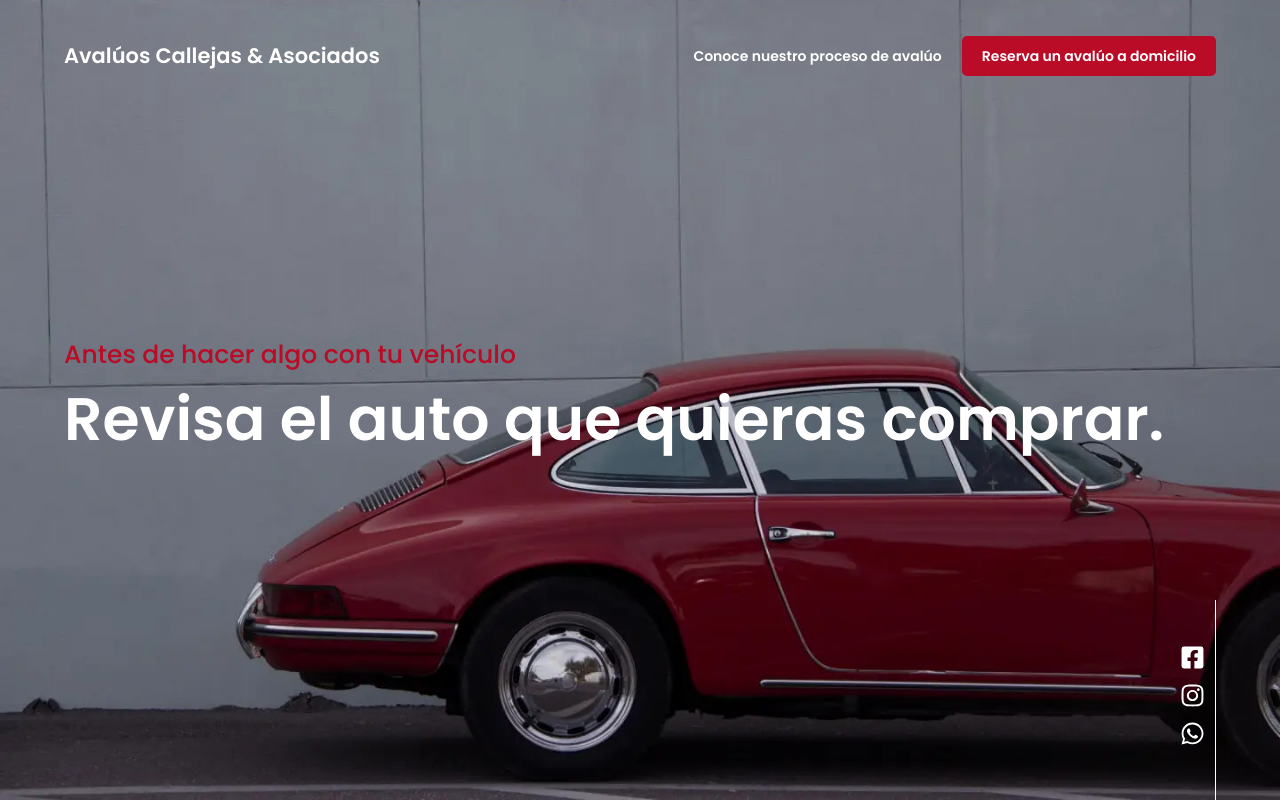
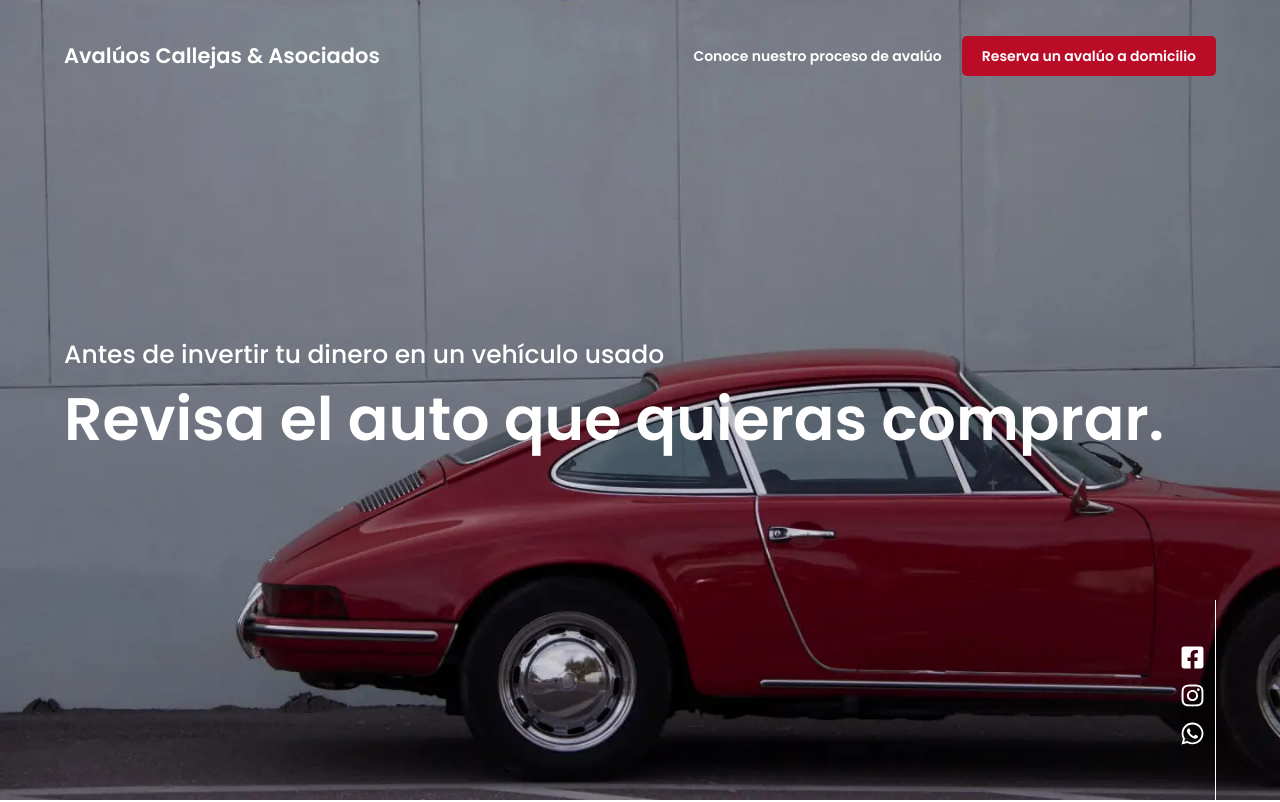
Before and after one commit to Fernando-Dev24/avaluos-callejas-website, a Next.js app: page / in a window 1280 px wide. Shown: the top 802 px of the page. Built offline with nearby package versions, Linux system fonts and the light colour scheme.

Commit message:
Change title labels on header

```diff
--- a/components/home/Header.jsx
+++ b/components/home/Header.jsx
@@ -105,7 +105,7 @@ const Header = () => {
             </nav>
 
             <section className="header__title container">
-               <span>Antes de hacer algo con tu vehículo</span>
+               <span>Antes de invertir tu dinero en un vehículo usado</span>
                <h2>Revisa el auto que quieras comprar.</h2>
             </section>
 
--- a/scss/import/home/_header.scss
+++ b/scss/import/home/_header.scss
@@ -45,7 +45,7 @@
       span {
          font-size: 1.5625rem; /* 30px */
          font-weight: 500;
-         color: $primary;
+         color: #FFF;
       }
       h2 {
          font-size: 3.75rem; /* 60px */
```
